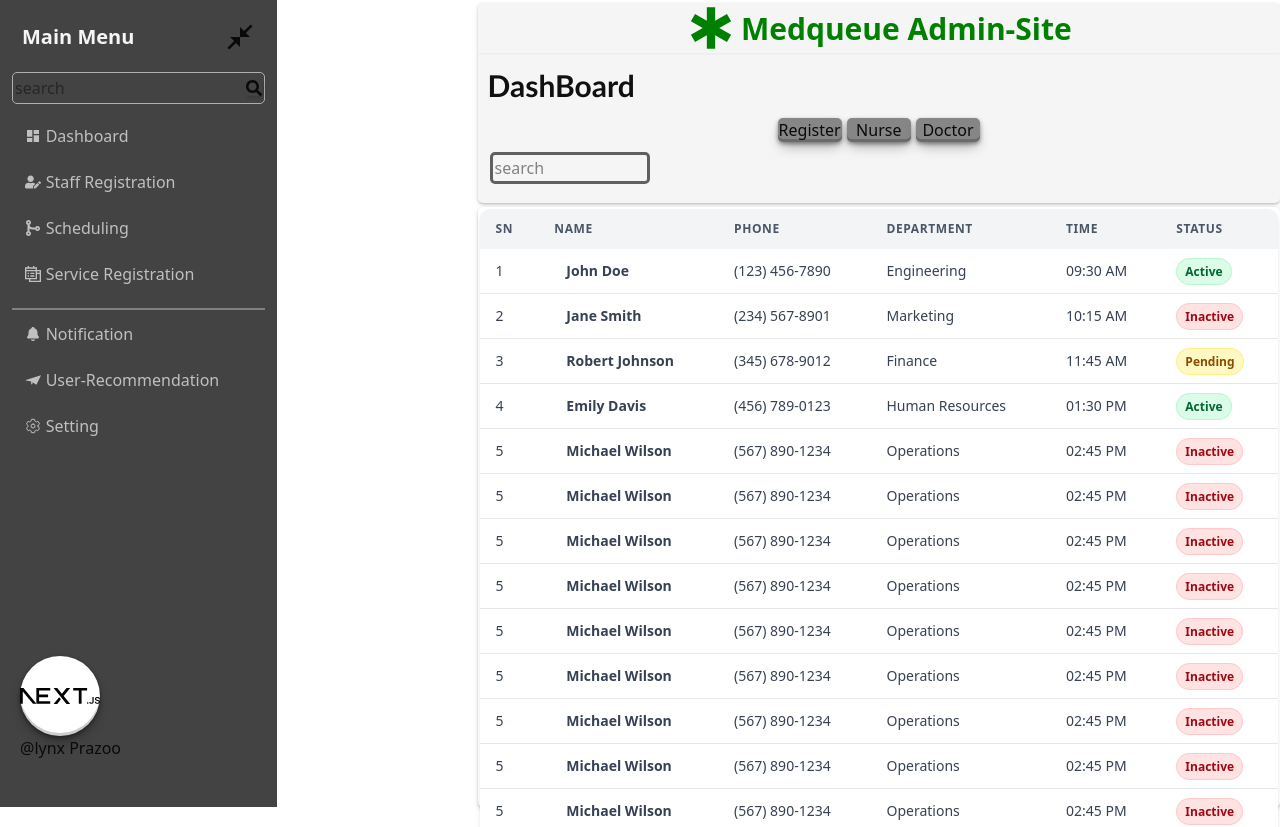
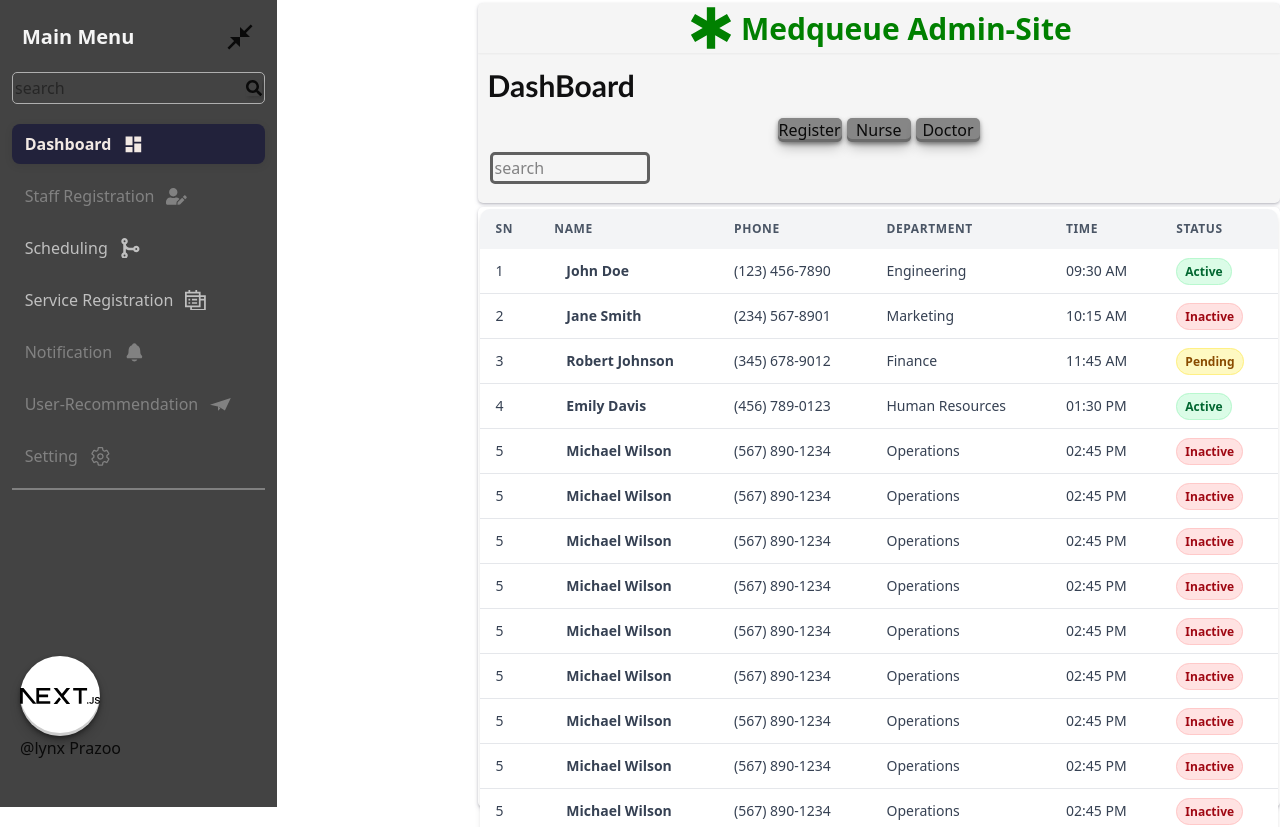
Before and after one commit to mwanga45/MedqueAdmin, a Next.js app: page /dashboard in a window 1280 px wide. Shown: the top 827 px of the page. Built offline with nearby package versions, Linux system fonts and the light colour scheme.

Commit message:
refactor layout and sidebar components; remove unused CSS files and clean up code

```diff
--- a/src/app/dashboard/dashboard.css
+++ b/src/app/(Admin)/dashboard/dashboard.css
@@ -107,6 +107,43 @@
     border-radius: 50%;
     box-shadow: rgba(0, 0, 0, 0.4) 0px 2px 4px, rgba(0, 0, 0, 0.3) 0px 7px 13px -3px, rgba(0, 0, 0, 0.2) 0px -3px 0px inset;
 }
+.navlink-container.navlink-active {
+    background-color: #22223b;
+    border-radius: 8px;
+    box-shadow: 0 2px 8px rgba(0,0,0,0.08);
+}
+.navlink-container.navlink-active ul li {
+    color: #f2e9e4;
+    font-weight: bold;
+}
+.navlink-container:hover {
+    background-color: #393960;
+    border-radius: 8px;
+    transition: background 0.2s;
+}
+.navlink-container.navlink-disabled {
+    cursor: not-allowed;
+    opacity: 0.5;
+    pointer-events: none;
+}
+.navlink-container ul {
+    display: flex;
+    justify-content: flex-start;
+    flex-direction: row;
+    align-items: center;
+    column-gap: 12px;
+    padding: 8px 0;
+    width: 100%;
+}
+.navlink-container ul li:last-child {
+    font-size: 1.3em;
+    display: flex;
+    align-items: center;
+}
+.navlink-container {
+    transition: background 0.2s, color 0.2s, box-shadow 0.2s;
+    margin-bottom: 8px;
+}
 /* style for the apper board */
 
 .page-title{
--- a/src/app/service-registration/page.tsx
+++ b/src/app/(Admin)/service-registration/page.tsx
@@ -5,8 +5,8 @@ import { FaFilter, FaSearch } from 'react-icons/fa';
 import axios from 'axios';
 import './AppointmentPage.css';
 import { toast, ToastContainer } from 'react-toastify';
-import { apiurl } from '../Apiurl';
-import AnimatedTable from '../components/table';
+import { apiurl } from '../../Apiurl';
+import AnimatedTable from '../../components/table';
 
 interface DoctorInfo {
   doctor_id: number;
--- a/src/app/sheduling/page.tsx
+++ b/src/app/(Admin)/sheduling/page.tsx
@@ -6,7 +6,7 @@ import { useState, useEffect } from "react"
 import { ToastContainer, toast } from 'react-toastify';
 import "./sheduling.css"
 
-import { apiurl } from "../Apiurl"
+import { apiurl } from "../../Apiurl"
 
 
 interface Doctor {
--- a/src/app/components/login.tsx
+++ b/src/app/components/login.tsx
@@ -60,7 +60,6 @@ export default function Login({ changeToRegister }: LoginProps) {
         setIsLoading(true);
         setError('');
 
-        // Basic validation
         if (!formData.username || !formData.password) {
             setError('Please fill in all required fields');
             setIsLoading(false);
@@ -78,7 +77,7 @@ export default function Login({ changeToRegister }: LoginProps) {
             let response;
 
             if (userType === 'doctor') {
-                // Doctor login request
+
                 response = await axios.post(`${apiurl}auth/dklogin`, {
                     username: formData.username,
                     regNo: formData.registrationNumber,
--- a/src/app/components/sidebar.jsx
+++ b/src/app/components/sidebar.jsx
@@ -9,73 +9,87 @@ import { IoNotifications } from "react-icons/io5";
 import { FaCodeMerge } from "react-icons/fa6";
 import { GrSchedules } from "react-icons/gr";
 import { FaUserEdit } from "react-icons/fa";
-import { useRouter } from "next/navigation";
+import { useRouter, usePathname } from "next/navigation";
 import ServicePopup from "../components/serviceRegpopup"
 
 
+const navItems = [
+  {
+    label: "Dashboard",
+    icon: <MdDashboard />,
+    route: "/dashboard",
+  },
+  {
+    label: "Staff Registration",
+    icon: <FaUserEdit />,
+    route: null, // No route yet
+  },
+  {
+    label: "Scheduling",
+    icon: <FaCodeMerge />,
+    route: "/sheduling",
+  },
+  {
+    label: "Service Registration",
+    icon: <GrSchedules />,
+    route: "/service-registration",
+  },
+  {
+    label: "Notification",
+    icon: <IoNotifications />,
+    route: null,
+  },
+  {
+    label: "User-Recommendation",
+    icon: <SiMinutemailer />,
+    route: null,
+  },
+  {
+    label: "Setting",
+    icon: <IoSettingsOutline />,
+    route: null,
+  },
+];
+
 export default function Sidebar() {
   const router = useRouter();
-
+  const pathname = usePathname();
 
   return (
-    <div  className='nav-container'>
+    <div className='nav-container'>
       <div className="nav-upper">
-          <p style={{color:"whitesmoke", fontSize:"20px", fontWeight:"800", fontFamily:"revert-layer"}}>Main Menu</p>
-          <MdCloseFullscreen size={30}/>
+        <p style={{ color: "whitesmoke", fontSize: "20px", fontWeight: "800", fontFamily: "revert-layer" }}>Main Menu</p>
+        <MdCloseFullscreen size={30} />
       </div>
       <div className="nav-searchbar">
-          <input type='text' name='search' placeholder='search'/>
-          <FaSearch/>
+        <input type='text' name='search' placeholder='search' />
+        <FaSearch />
       </div>
-        <div className="navlink-container" onClick={()=>{
-          router.push("/dashboard")
-        }}>
+      {navItems.map((item, idx) => {
+        const isActive = item.route && pathname === item.route;
+        return (
+          <div
+            key={item.label}
+            className={`navlink-container${isActive ? " navlink-active" : ""}${!item.route ? " navlink-disabled" : ""}`}
+            onClick={() => {
+              if (item.route) router.push(item.route);
+            }}
+            tabIndex={item.route ? 0 : -1}
+            aria-current={isActive ? "page" : undefined}
+            role="button"
+            style={{ pointerEvents: item.route ? "auto" : "none", opacity: item.route ? 1 : 0.5 }}
+            onKeyDown={e => {
+              if (item.route && (e.key === "Enter" || e.key === " ")) router.push(item.route);
+            }}
+          >
             <ul>
-            <li>Dashboard</li>
-            <li><MdDashboard/></li>
+              <li>{item.label}</li>
+              <li>{item.icon}</li>
             </ul>
           </div>
-        <div className="navlink-container" >
-          <ul>
-            <li>Staff Registration</li>
-            <li><FaUserEdit /></li>
-          </ul>
-        </div>
-        <div className="navlink-container" onClick={()=>{
-          router.push("/sheduling")
-        }}>
-          <ul>
-            <li>Scheduling</li>
-            <li>< FaCodeMerge/></li>
-          </ul>
-        </div>
-        <div className="navlink-container" onClick={()=>{
-          router.push("/service-registration")
-        }}>
-          <ul>
-            <li>Service Registration</li>
-            <li><GrSchedules/></li>
-          </ul>
-        </div>
+        );
+      })}
       <div className="nav-crossline"></div>
-        <div className="navlink-container">
-          <ul>
-            <li>Notification</li>
-            <li><IoNotifications/></li>
-          </ul>
-        </div>
-        <div className="navlink-container">
-          <ul>
-            <li>User-Recommendation</li>
-            <li><SiMinutemailer/></li>
-          </ul>
-        </div>
-        <div className="navlink-container">
-          <ul>
-            <li>Setting</li>
-            <li><IoSettingsOutline /></li>
-          </ul>
-        </div>
       <div className="nav-account">
         <div className="nav-imagecontainer">
           <img src="/next.svg" alt="Next.js Logo" />
@@ -85,5 +99,5 @@ export default function Sidebar() {
         </div>
       </div>
     </div>
-  )
+  );
 }
--- a/src/app/layout.tsx
+++ b/src/app/layout.tsx
@@ -1,5 +1,3 @@
-'use client'
-
 import type { Metadata } from "next";
 import { Geist, Geist_Mono } from "next/font/google";
 import "./globals.css";
```
Also changed, not shown: src/app/(Admin)/dashboard/page.tsx (renamed from src/app/dashboard/page.tsx, +4 -4 lines), src/app/(Admin)/service-registration/AppointmentPage.css (renamed from src/app/service-registration/AppointmentPage.css), src/app/(Admin)/sheduling/sheduling.css (renamed from src/app/sheduling/sheduling.css). Lines whose indentation alone changed are shown as unchanged.
